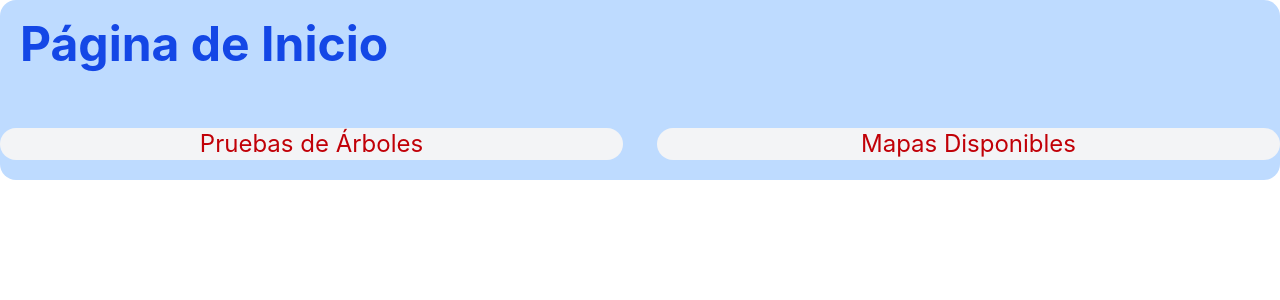
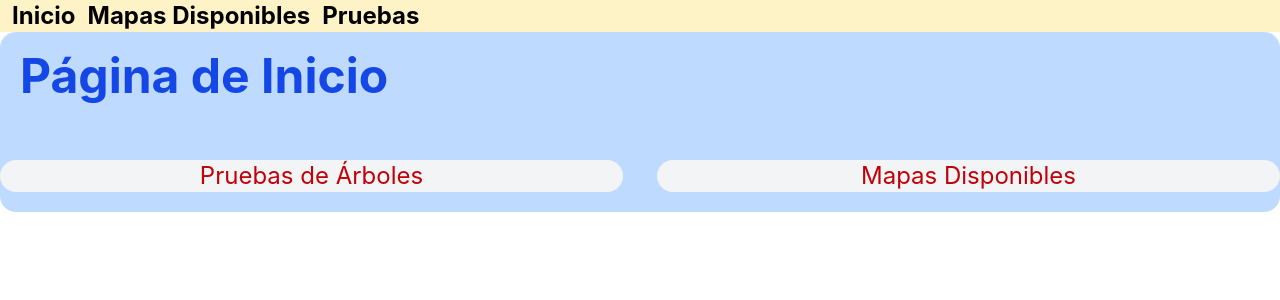
Before and after one commit to ivan7112/LifeScaling, a SvelteKit app in the folder src/frontend/: page / in a window 1280 px wide. Shown: the top 300 px of the page. Built offline with nearby package versions, Linux system fonts and the light colour scheme.

Commit message:
header y cositas

```diff
--- a/src/frontend/src/routes/+layout.svelte
+++ b/src/frontend/src/routes/+layout.svelte
@@ -1,6 +1,7 @@
 <script>
 	import favicon from '$lib/assets/favicon.svg';
 	import '../../global.css';
+	import Header from './Header.svelte';
 
 	let { children } = $props();
 </script>
@@ -9,4 +10,6 @@
 	<link rel="icon" href={favicon} />
 </svelte:head>
 
+<Header />
+
 {@render children()}
--- /dev/null
+++ b/src/frontend/src/routes/Header.svelte
@@ -0,0 +1,23 @@
+
+
+
+<script>
+
+</script>
+
+<div class="flex flex-3 bg-amber-100 text-2xl font-bold ">
+
+    <div class="hover:text-red-500 hover:text-3xl ml-3">
+        <a href="/">Inicio</a>
+    </div>
+
+    <div class="hover:text-red-500 hover:text-3xl ml-3">
+        <a href="/mapas">Mapas Disponibles</a>
+    </div>
+
+    <div class="hover:text-red-500 hover:text-3xl ml-3">
+        <a href="/arbolPruebas">Pruebas</a>
+    </div>
+
+
+</div>
--- a/src/frontend/src/routes/mapas/+page.svelte
+++ b/src/frontend/src/routes/mapas/+page.svelte
@@ -1,5 +1,6 @@
 <script>
 	import { onMount } from "svelte";
+    import Tarjeta from "./Tarjeta.svelte";
 
 
 
@@ -26,18 +27,13 @@
 </script>
 
 <div class="bg-gray-100">
+
     <h1 class="text-5xl text-blue-600 font-bold  mb-10">Mapas</h1>
 
     <div class="grid grid-cols-3">
 
         {#each graphs as tree}
-
-        <a href="./mapas/{tree._id}" class="border-4 flex w-fit rounded-2xl ">
-        <div class="bg-amber-200 flex items-center justify-center">
-            <h3 class="font-bold text-2xl ">{tree.name}</h3>
-            <img src={tree.image} alt="Imagen de Portada" width="600px" height="600px">
-        </div>
-        </a>
+        <Tarjeta id={tree._id} name={tree.name} image={tree.image} />
         {/each }
     </div>
 
--- /dev/null
+++ b/src/frontend/src/routes/mapas/Tarjeta.svelte
@@ -0,0 +1,13 @@
+
+<script>
+
+let {id,name,image}=$props();
+</script>
+
+
+<a href="./mapas/{id}" class="border-4 flex w-fit rounded-2xl ">
+    <div class="bg-amber-200 flex items-center justify-center">
+        <h3 class="font-bold text-2xl ">{name}</h3>
+        <img src={image} alt="Imagen de Portada" width="600px" height="600px">
+    </div>
+</a>
--- a/src/frontend/src/routes/mapas/[id]/+page.svelte
+++ b/src/frontend/src/routes/mapas/[id]/+page.svelte
@@ -35,11 +35,12 @@
 
 
 </script>
-
-<h1>{name}</h1>
+<div class="bg-blue-100">
+<h1 class="text-5xl text-blue-600 font-bold  mb-10">{name}</h1>
 
     <div style:width='100vw' style:height='80vh'>
         <SvelteFlow bind:nodes bind:edges {nodeTypes} fitView oninit={()=>{console.log('Initiated');}}>
+
             <Background/>
 
             <Controls/>
@@ -48,5 +49,9 @@
             <Panel position='bottom-right'>
                 <MiniMap/>
             </Panel>
+
         </SvelteFlow>
+
     </div>
+
+</div>
```
Lines whose indentation alone changed are shown as unchanged.
